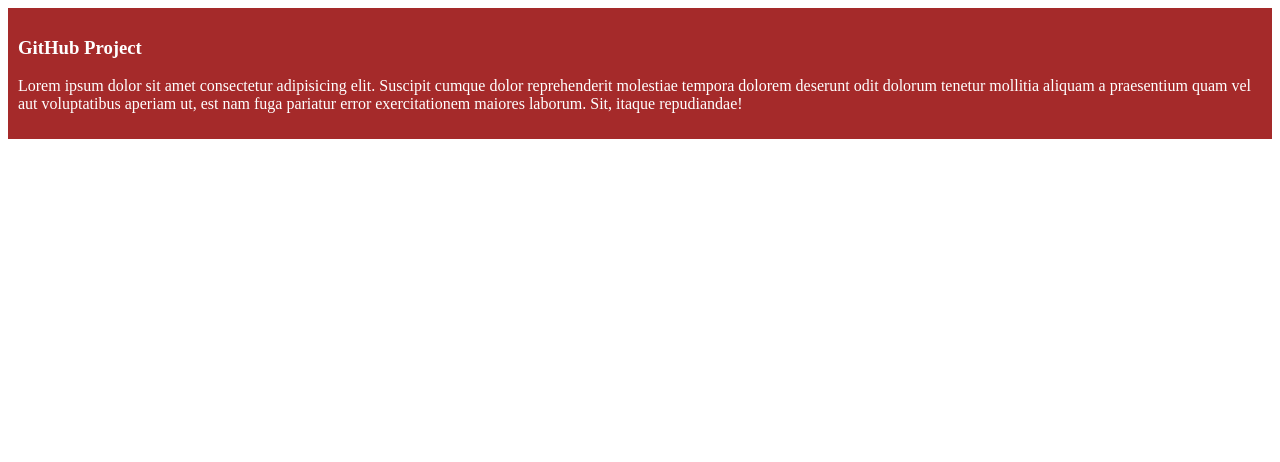
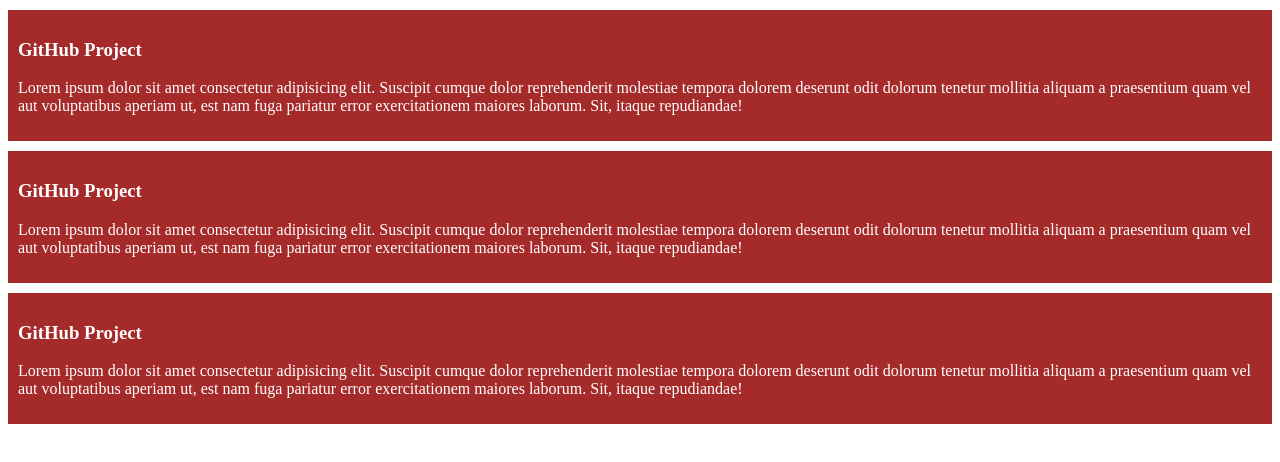
Before and after one commit to merazzak20/my-simple-website, a plain HTML site: page index.html in a window 1280 px wide. Drawn offline with Linux system fonts and the light colour scheme.

Commit message:
added some other text

```diff
--- a/index.html
+++ b/index.html
@@ -11,5 +11,13 @@
         <h3>GitHub Project</h3>
         <p>Lorem ipsum dolor sit amet consectetur adipisicing elit. Suscipit cumque dolor reprehenderit molestiae tempora dolorem deserunt odit dolorum tenetur mollitia aliquam a praesentium quam vel aut voluptatibus aperiam ut, est nam fuga pariatur error exercitationem maiores laborum. Sit, itaque repudiandae!</p>
     </div>
+    <div>
+        <h3>GitHub Project</h3>
+        <p>Lorem ipsum dolor sit amet consectetur adipisicing elit. Suscipit cumque dolor reprehenderit molestiae tempora dolorem deserunt odit dolorum tenetur mollitia aliquam a praesentium quam vel aut voluptatibus aperiam ut, est nam fuga pariatur error exercitationem maiores laborum. Sit, itaque repudiandae!</p>
+    </div>
+    <div>
+        <h3>GitHub Project</h3>
+        <p>Lorem ipsum dolor sit amet consectetur adipisicing elit. Suscipit cumque dolor reprehenderit molestiae tempora dolorem deserunt odit dolorum tenetur mollitia aliquam a praesentium quam vel aut voluptatibus aperiam ut, est nam fuga pariatur error exercitationem maiores laborum. Sit, itaque repudiandae!</p>
+    </div>
 </body>
 </html>
--- a/styles/style.css
+++ b/styles/style.css
@@ -2,4 +2,5 @@ div{
     background-color: brown;
     color: white;
     padding: 10px;
+    margin: 10px 0;
 }
```
